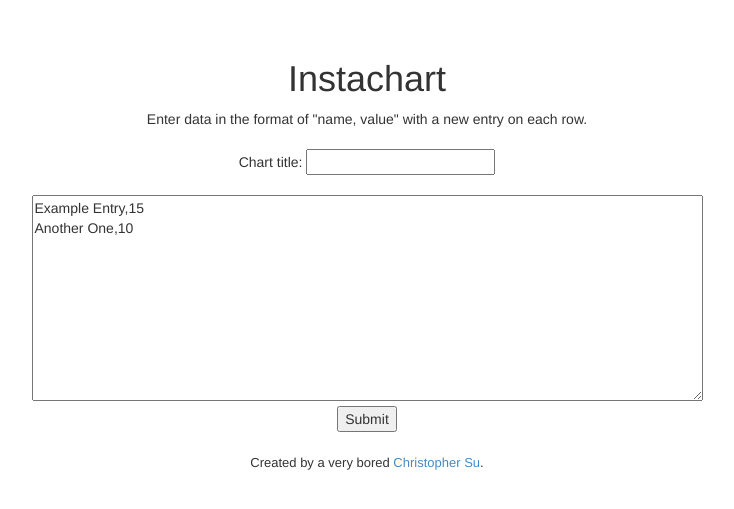
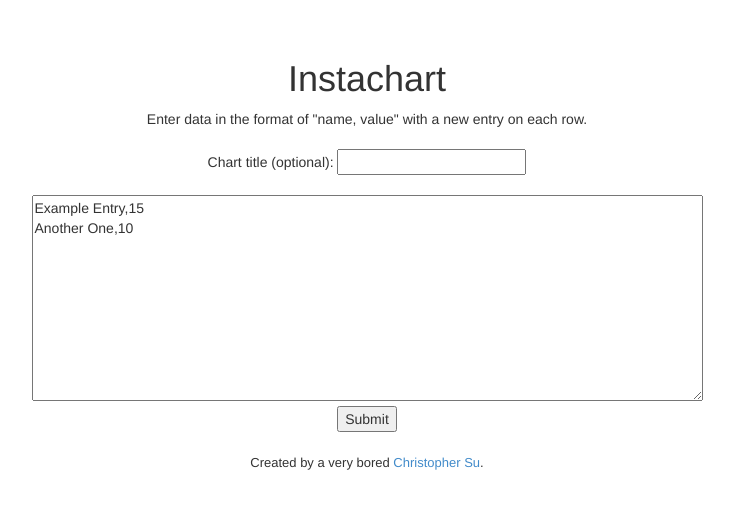
Before and after one commit to csu/Instachart, a Flask app: page / in a window 1280 px wide. Shown: the part 51-560 px from the top of the page, without its empty margins (273-1007 px from the left). Run offline with Flask 2, Linux system fonts and the light colour scheme; some libraries are stand-ins or nearby versions.

Commit message:
tempaltes

```diff
--- a/templates/index.html
+++ b/templates/index.html
@@ -10,7 +10,7 @@
         {% if body_message %}{{ body_message|safe }}{% endif %}
     <form name="input" action="/generate/pie" method="post">
         Enter data in the format of "name, value" with a new entry on each row.<br /><br /><form>
-        Chart title: <input type="text" name="title"><br /><br />
+        Chart title (optional):&nbsp;<input type="text" name="title"><br /><br />
         <textarea name="data" id="data" rows="10" cols="80">Example Entry,15
 Another One,10</textarea>
 <br />
```
